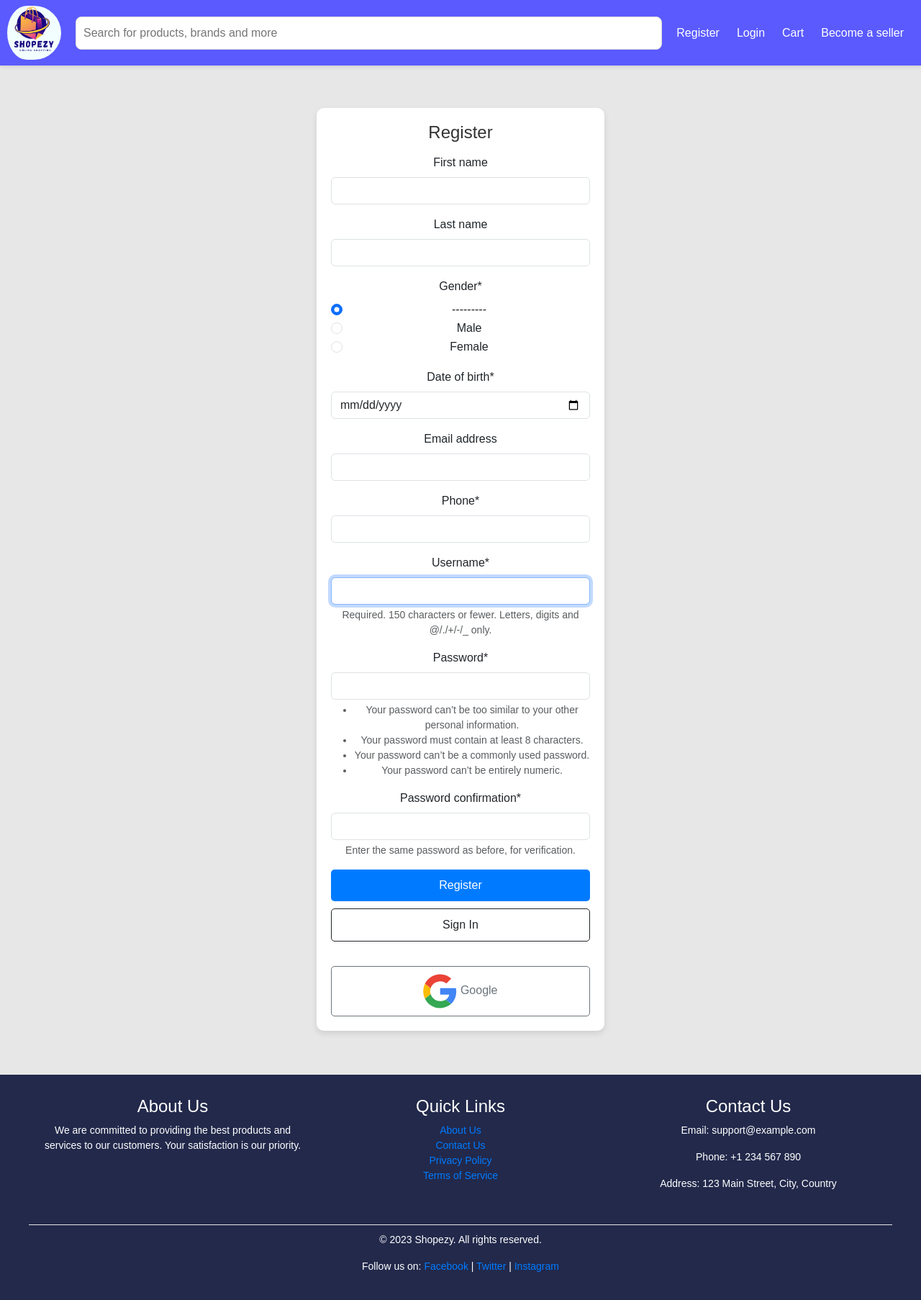
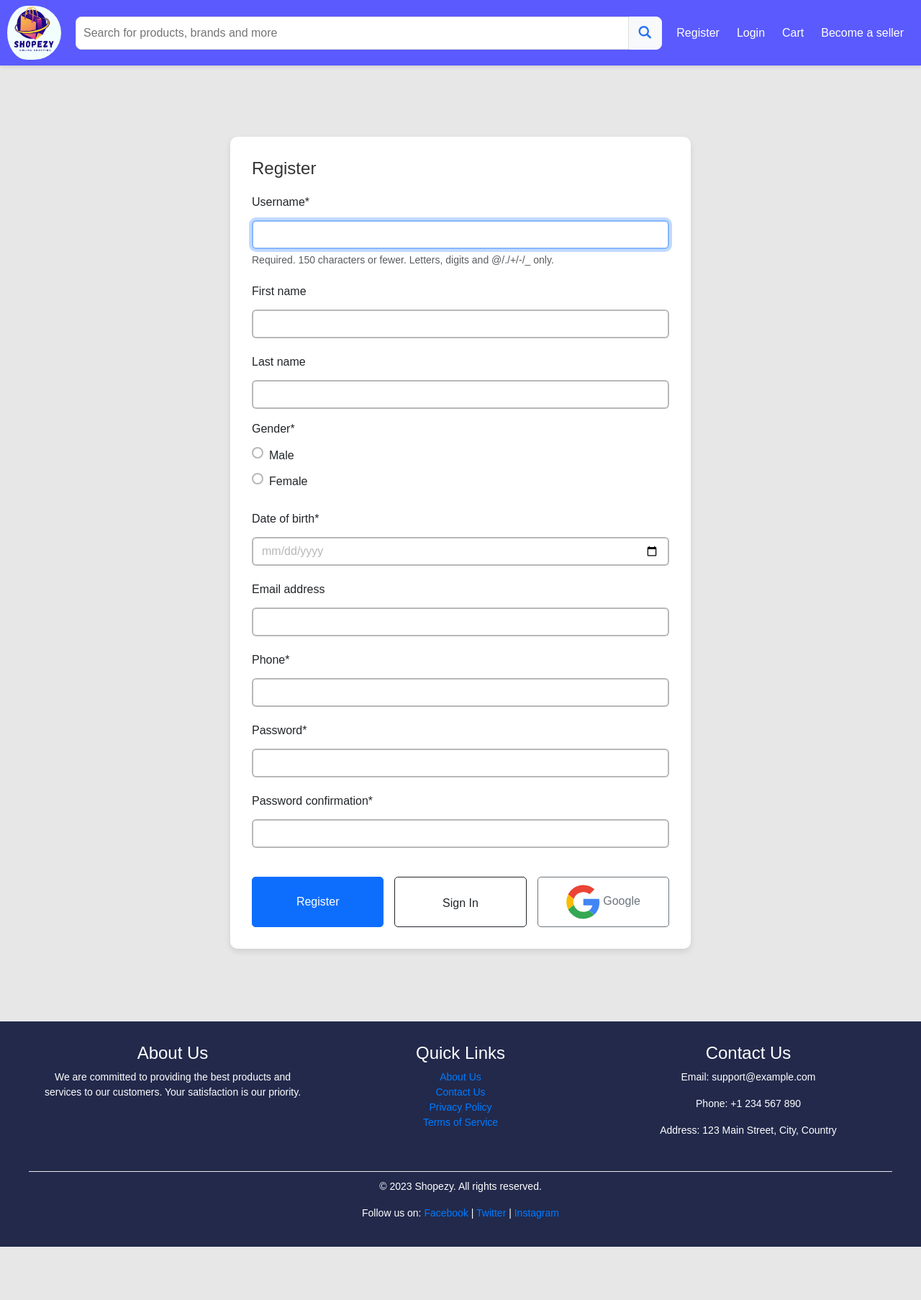
Before and after one commit to Adarsh776/Ecommerce, a Django app: page /authentication/register/ in a window 1280 px wide. Shown: the whole page at 72% size. After the commit the page ends 1732 px from the top, so only its background shows below. Run offline with Django 5.2, Linux system fonts and the light colour scheme; some libraries are stand-ins or nearby versions.

Commit message:
added Search Bar functionality and updated Registration UI

```diff
--- a/authentication/forms.py
+++ b/authentication/forms.py
@@ -5,7 +5,7 @@ from django.contrib.auth.forms import UserCreationForm,AuthenticationForm
 class Custom_UserForm(UserCreationForm):
     class Meta:
         model=Custom_UserModel
-        fields=['first_name','last_name','gender','date_of_birth','email','phone','username','password1','password2']
+        fields=['username','first_name','last_name','gender','date_of_birth','email','phone','password1','password2']
         widgets={
             'gender':forms.RadioSelect(),
             'date_of_birth':forms.DateInput(attrs={'type':'date'})
@@ -17,6 +17,16 @@ class Custom_UserForm(UserCreationForm):
             'date_of_birth':'Date of Birth'
         }
 
+    def __init__(self, *args, **kwargs):
+        super().__init__(*args, **kwargs)
+
+        self.fields['gender'].choices = [
+            ('male', 'Male'),
+            ('female', 'Female')
+        ]
+        self.fields['password1'].help_text = None
+        self.fields['password2'].help_text = None
+
 class IdentifyUserForm(forms.Form):
     UsernameorEmail=forms.CharField(max_length=100, label="Username or Email", widget=forms.TextInput(attrs={'placeholder': 'Enter username or email'}))
 
--- a/coreapp/urls.py
+++ b/coreapp/urls.py
@@ -4,5 +4,6 @@ from . import views
 urlpatterns = [
     path('eachcategory/<int:id>',views.EachCategory.as_view(),name='eachcategory'),
     path('paroductdetail/<str:slug>',views.ProductDetailView.as_view(),name='productdetail'),
-    path('subcategoryproducts/<int:id>/',views.SubCategoryProducts.as_view(),name='subcategoryproducts')
+    path('subcategoryproducts/<int:id>/',views.SubCategoryProducts.as_view(),name='subcategoryproducts'),
+    path('search/', views.SearchResultsView.as_view(), name='search_results'),
     ]
--- a/static/css/style.css
+++ b/static/css/style.css
@@ -72,7 +70,7 @@ body {
     width: 100%;
     padding: 10px;
     border: 1px solid #ddd;
-    border-radius: 8px;
+    border-radius: 8px 0 0 8px;
     font-size: 16px;
 }
 
@@ -294,15 +246,33 @@ body {
 
 /* Center the Form */
 .form-container {
-    width: 100%;
-    max-width: 400px;
-    margin: 50px auto;
-    padding: 20px;
+    width:50%;
+    margin:90px;
+    padding: 30px;
     background: rgb(255, 255, 255);
     border-radius: 10px;
     box-shadow: 0 4px 8px rgba(0, 0, 0, 0.1);
-    text-align: center;
 }
+
+.form-container form
+input[type|="text"],
+input[type="email"],
+input[type="date"],
+input[type="password"],
+input[type="number"]{
+      width:100%;
+      color:rgb(183, 183, 183);
+}
+
+.form-container form input,label{
+  margin:5px 0 5px 0;
+}
+
+.form-container form input{
+  border: 2px solid rgba(171, 171, 171, 0.837);
+}
+
+
 
 /* Form Heading */
 .form-container h2 {
@@ -311,22 +281,15 @@ body {
     color: #333;
 }
 
-/* Form Fields */
-.form-group {
-    margin-bottom: 15px;
-}
 
-/* Submit Button */
-.form-container button {
-    width: 100%;
-    padding: 10px;
-    background: #007bff;
-    color: white;
-    border: none;
-    border-radius: 5px;
-    font-size: 16px;
-    cursor: pointer;
-    transition: background 0.3s ease;
+.form-container .buttons{
+  margin-top:30px;
+  height:100%;
+  display: flex;
+  flex-wrap: nowrap;
+  /* flex-direction: column; */
+  align-items: center;
+  gap:15px;
 }
 
 .form-container button:hover {
@@ -336,7 +299,8 @@ body {
 /* Sign In and Google Buttons */
 .form-container .btn {
     display: block;
-    width: 100%;
+    width: 90%;
+    height:70px;
     margin-top: 10px;
     padding: 10px;
     text-align: center;
--- a/templates/authenticate/dashboard.html
+++ b/templates/authenticate/dashboard.html
@@ -14,7 +14,7 @@
 {%for category in categories%}
 <a href="{% url 'eachcategory' category.category_id %}"><div class="card">
   <img src="{{category.category_image.url}}" class="card-img-top" alt="...">
-   <p class="card-title">{{category}}</p>
+   <p class="card-title text-dark">{{category}}</p>
 </div></a>
 {%endfor%}
 </div>
--- a/templates/authenticate/register.html
+++ b/templates/authenticate/register.html
@@ -12,13 +12,11 @@
     <h2>{{ title }}</h2>
     <form method="POST" enctype="multipart/form-data">
         {% csrf_token %}
-        {% for field in form %}
-        <div class="form-group" >
-            {{ field|as_crispy_field }}  {# Automatically includes the label #}
-        </div>
-    {% endfor %}
-        <button type="submit">Register</button>
-        <a class="btn btn-outline-dark" href="{% url 'login' %}">Sign In</a><br>
+          {{form | crispy }}
+        <div class="buttons">
+            <button type="submit" class="btn btn-primary">Register</button>
+
+            <a class="btn btn-outline-dark pt-4" href="{% url 'login' %}">Sign In</a>
 
             <a class="btn btn-outline-secondary" href="{% provider_login_url 'google' %}">
 
@@ -31,6 +29,7 @@
                   <path fill="#4285F4" d="M46.145 24c0-1.387-.213-2.88-.534-4.267H23.714V28.8h12.604c-.63 3.091-2.346 5.468-4.8 7.014l7.507 5.804c4.314-4.004 7.12-9.969 7.12-17.618"></path>
                 </g>
               </svg> Google</a>
+          </div>
     </form>
 </div>
 {% endblock %}
--- a/templates/authenticate/resetpassword.html
+++ b/templates/authenticate/resetpassword.html
@@ -11,8 +11,9 @@
     <h2>{{ title }}</h2>
     {% csrf_token %}
     {{form | crispy}}
-
+    <div class="buttons">
     <button type="submit" class="btn btn-dark">Submit</button>
+    </div>
 </form>
 
 {% endblock content %}
--- a/templates/authenticate/verifyotp.html
+++ b/templates/authenticate/verifyotp.html
@@ -9,9 +9,10 @@
     {% csrf_token %}
     {{form | crispy}}
 
-
+    <div class="buttons">
     <button type="submit">Verify Otp</button>
     <a class="btn btn-dark" href="{% url 'login' %}">Login Page</a>
+    </div>
 </form>
 
 {% endblock content %}
--- a/templates/cartapp/checkout.html
+++ b/templates/cartapp/checkout.html
@@ -44,7 +44,7 @@
                                     <label class="form-check-label" for="razorpay">Credit Card / UPI (via Razorpay)</label>
                                 </div>
                                 <div class="form-check">
-                                    <input class="form-check-input" type="radio" name="payment_method" id="cod" value="COD">
+                                    <input class="form-check-input" type="radio" name="payment_method" id="cod" value="COD" disabled>
                                     <label class="form-check-label" for="cod">Cash on Delivery</label>
                                 </div>
                             </div>
--- a/templates/openpage.html
+++ b/templates/openpage.html
@@ -14,7 +14,7 @@
 {%for category in categories%}
 <a href="{% url 'eachcategory' category.category_id %}"><div class="card">
   <img src="{{category.category_image.url}}" class="card-img-top" alt="...">
-   <p class="card-title">{{category}}</p>
+   <p class="card-title text-dark">{{category}}</p>
 </div></a>
 {%endfor%}
 </div>
--- a/templates/partials/nav.html
+++ b/templates/partials/nav.html
@@ -8,7 +8,17 @@
 
     <!-- Search Bar -->
     <div class="search-container">
-        <input type="text" placeholder="Search for products, brands and more">
+        <form method="GET" action="{% url 'search_results' %}" class="d-flex">
+            <input type="text" name="q" placeholder="Search for products, brands and more" required>
+            <button type="submit" class="btn btn-light" style="border-radius: 0 8px 8px 0;">
+                <svg width="20" height="20" viewBox="0 0 17 18" class="" xmlns="http://www.w3.org/2000/svg">
+                    <g fill="#2874F1" fill-rule="evenodd">
+                       <path class="EwE-Fa" d="m11.618 9.897l4.225 4.212c.092.092.101.232.02.313l-1.465 1.46c-.081.081-.221.072-.314-.02l-4.216-4.203"></path>
+                       <path class="EwE-Fa" d="m6.486 10.901c-2.42 0-4.381-1.956-4.381-4.368 0-2.413 1.961-4.369 4.381-4.369 2.42 0 4.381 1.956 4.381 4.369 0 2.413-1.961 4.368-4.381 4.368m0-10.835c-3.582 0-6.486 2.895-6.486 6.467 0 3.572 2.904 6.467 6.486 6.467 3.582 0 6.486-2.895 6.486-6.467 0-3.572-2.904-6.467-6.486-6.467"></path>
+                    </g>
+                 </svg>
+            </button>
+        </form>
     </div>
     <input type="checkbox" id="menu-toggle" class="menu-toggle" />
     <label for="menu-toggle" class="hamburger">&#9776;</label>
```
Also changed, not shown: other parts of static/css/style.css (+54 -51 lines), coreapp/views.py (+10 -0 lines), templates/authenticate/identifyuser.html (+4 -3 lines), templates/authenticate/login.html (+9 -4 lines), templates/coreap/search_results.html (added, +36 -0 lines), templates/partials/loginnav.html (+11 -1 lines), db.sqlite3. Lines whose indentation alone changed are shown as unchanged.
